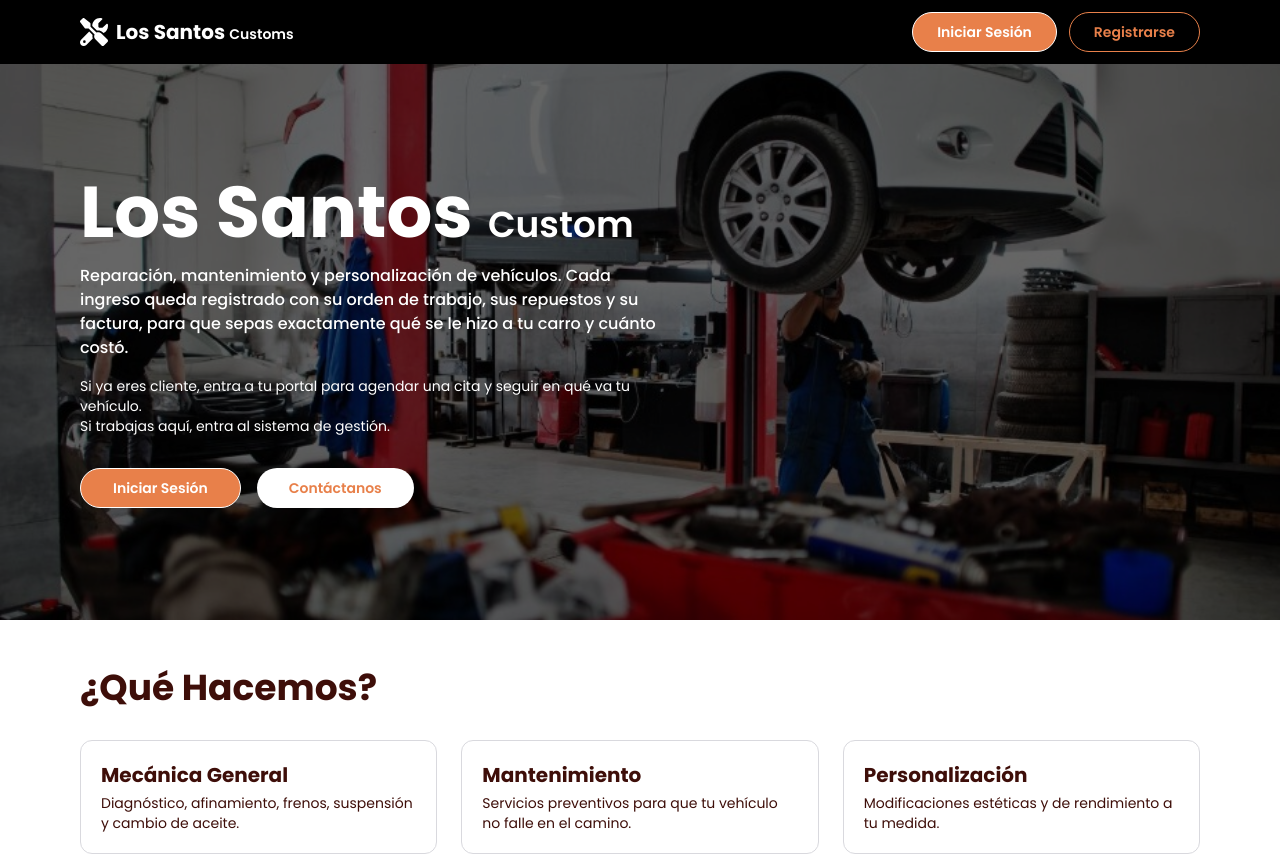
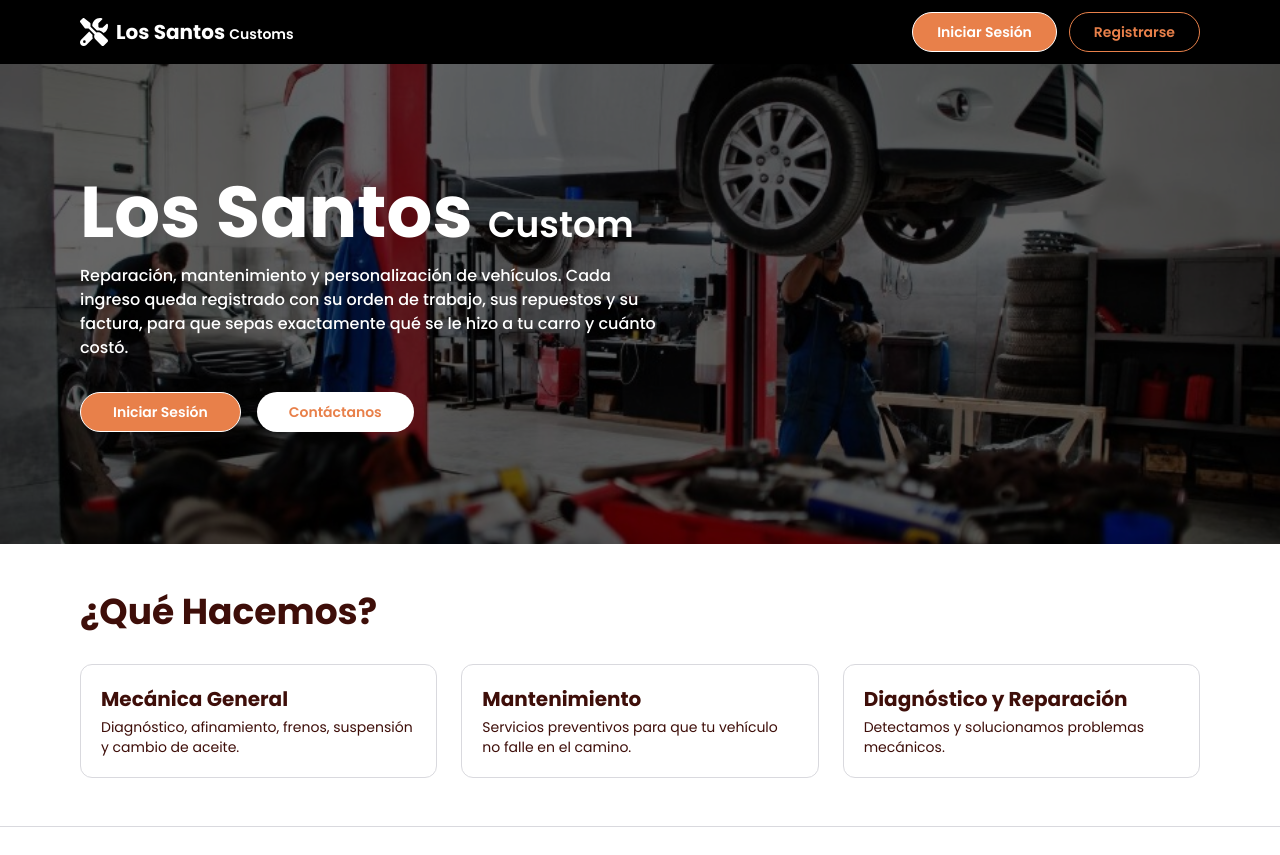
Before and after one commit to rodrigoalee/Frontlossantos, a Next.js app: page / in a window 1280 px wide. Shown: the top 855 px of the page. Built offline with nearby package versions, Linux system fonts and the light colour scheme.

Commit message:
Rodriale: Cambios de la pagina web.

```diff
--- a/src/components/Hero.tsx
+++ b/src/components/Hero.tsx
@@ -24,11 +24,6 @@ export default function Hero() {
           con su orden de trabajo, sus repuestos y su factura, para que sepas exactamente qué se
           le hizo a tu carro y cuánto costó.
         </p>
-        <p className="mt-4 max-w-xl text-sm">
-          Si ya eres cliente, entra a tu portal para agendar una cita y seguir en qué va tu vehículo.
-          <br />
-          Si trabajas aquí, entra al sistema de gestión.
-        </p>
 
         <div className="mt-8 flex gap-4">
           <Link href="/login" className="btn btn-primary rounded-full px-8">
--- a/src/components/ServiciosTaller.tsx
+++ b/src/components/ServiciosTaller.tsx
@@ -13,8 +13,8 @@ const SERVICIOS_DEL_TALLER: Servicio[] = [
     descripcion: "Servicios preventivos para que tu vehículo no falle en el camino.",
   },
   {
-    titulo: "Personalización",
-    descripcion: "Modificaciones estéticas y de rendimiento a tu medida.",
+    titulo: "Diagnóstico y Reparación",
+    descripcion: "Detectamos y solucionamos problemas mecánicos.",
   },
 ];
 
```
